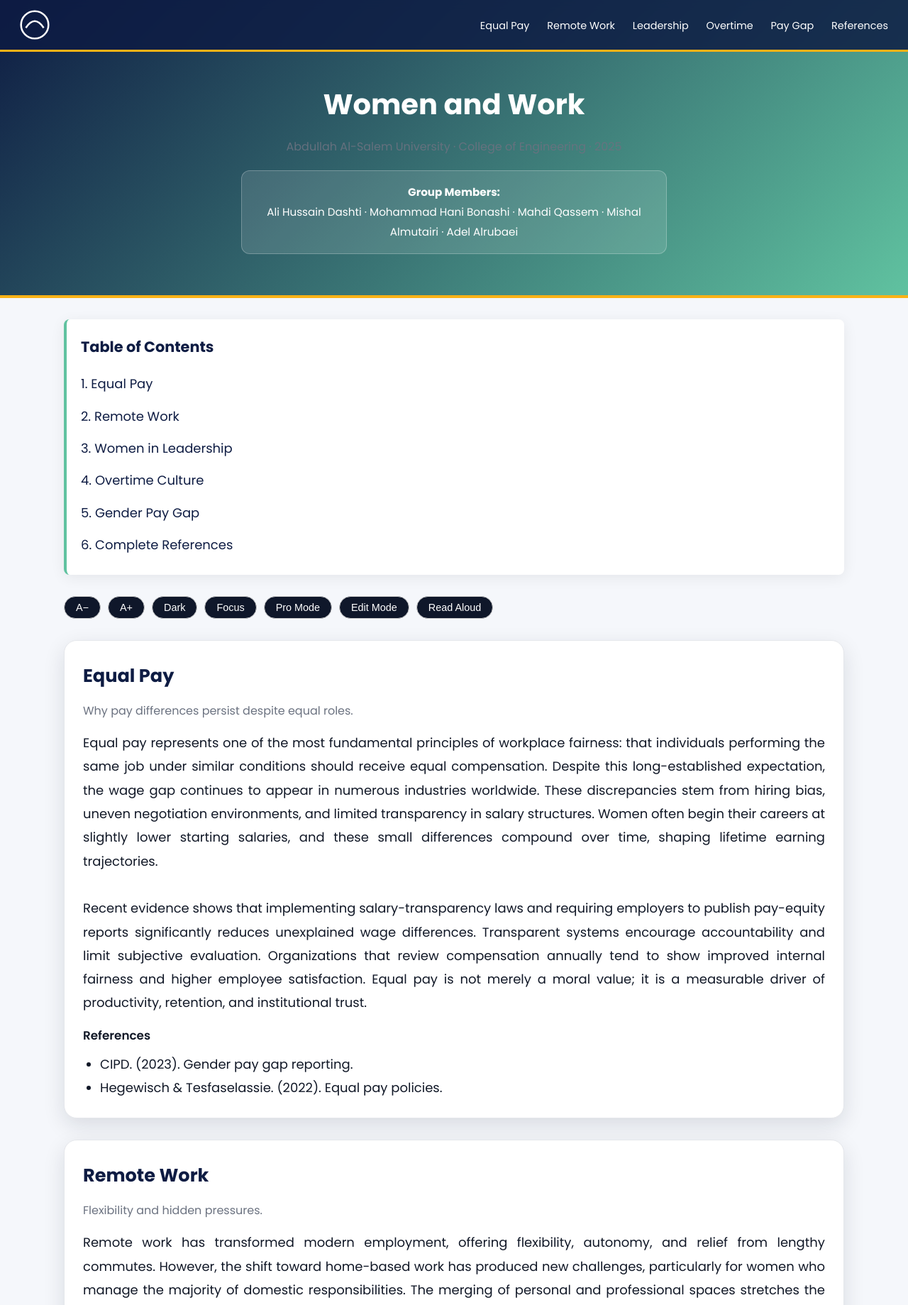
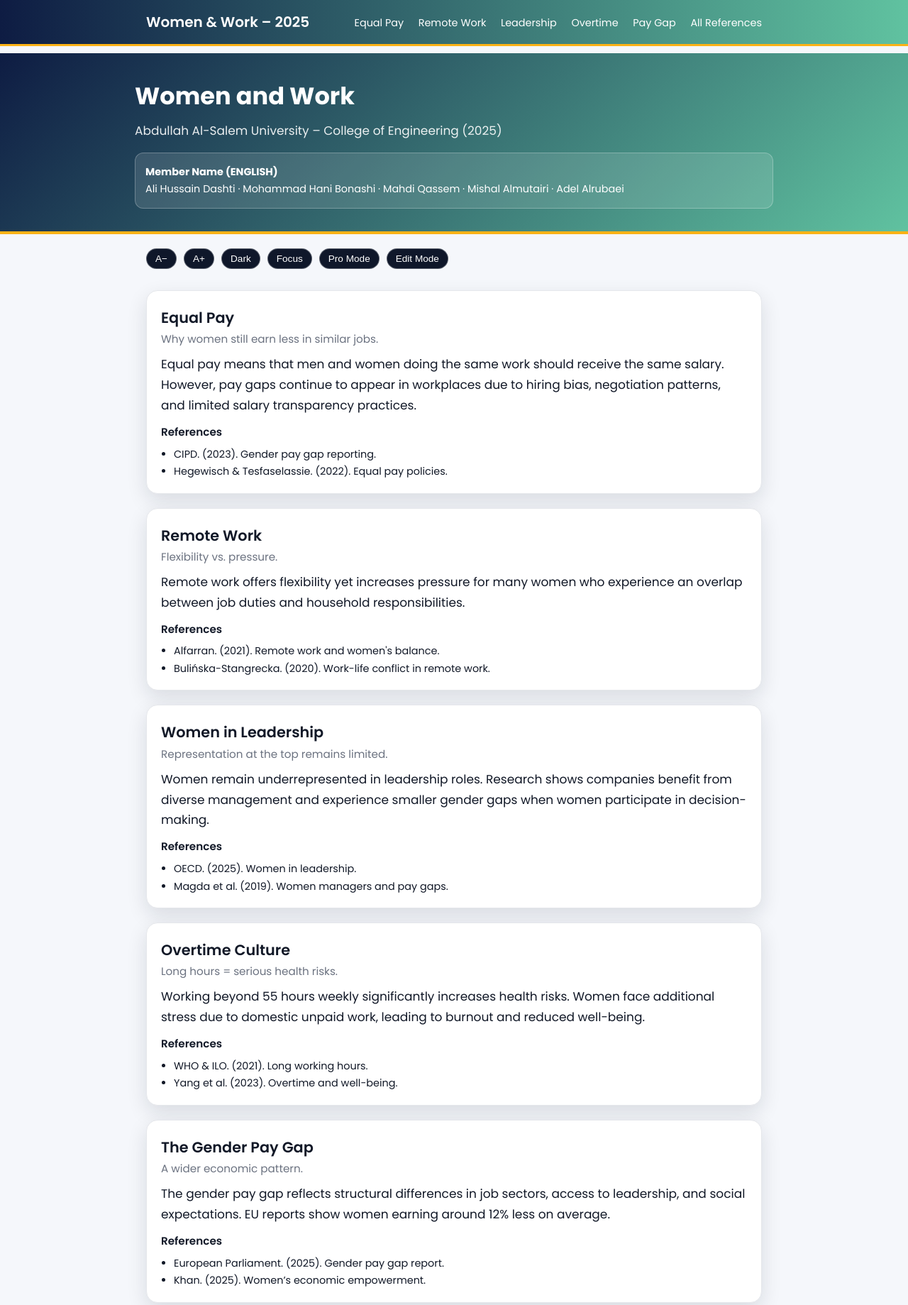
Before and after one commit to xdfymccy9p-maker/work-, a plain HTML site: page index.html in a window 1280 px wide. Shown: the top 1839 px of the page at 71% size. Drawn offline with Linux system fonts and the light colour scheme.

Commit message:
Update index.html
Signed-off-by: xdfymccy9p-maker <xdfymccy9p@privaterelay.appleid.com>

```diff
--- a/index.html
+++ b/index.html
@@ -1,351 +1,312 @@
 <!DOCTYPE html>
 <html lang="en">
 <head>
-<meta charset="UTF-8">
-<title>Women & Work – Group Project (2025)</title>
-<meta name="viewport" content="width=device-width, initial-scale=1">
+<meta charset="UTF-8" />
+<title>Women and Work – Group Project (2025)</title>
+<meta name="viewport" content="width=device-width, initial-scale=1" />
 
-<!-- Fonts -->
+<link rel="preconnect" href="https://fonts.googleapis.com">
+<link rel="preconnect" href="https://fonts.gstatic.com" crossorigin>
 <link href="https://fonts.googleapis.com/css2?family=Poppins:wght@300;400;500;600;700&family=Crimson+Text:wght@400;600;700&display=swap" rel="stylesheet">
 
 <style>
-/* ================= ROOT VARIABLES ================= */
 :root {
   --navy: #0e1c43;
   --teal: #60c2a0;
   --gold: #fbb216;
   --bg: #f5f7fb;
   --text: #111827;
-  --muted: #6b7280;
-  --card: #ffffff;
-  --fs: 18px;
-  --content: 1100px;
+  --text-muted: #6b7280;
+  --content-width: 900px;
+  --fs: 17px;
 }
 
-/* ================= RESET ================= */
-* { margin: 0; padding: 0; box-sizing: border-box; }
+/* RESET */
+* { box-sizing: border-box; margin: 0; padding: 0; }
 body {
   font-family: "Poppins", sans-serif;
   background: var(--bg);
+  font-size: var(--fs);
   color: var(--text);
-  font-size: var(--fs);
-  line-height: 1.85;
-  text-align: justify;
+  line-height: 1.7;
   -webkit-font-smoothing: antialiased;
 }
 
-/* ================= NAVBAR ================= */
+/* DARK MODE */
+body.dark {
+  background: #020617;
+  color: #e5e7eb;
+}
+body.dark a { color: #60c2a0; }
+body.dark .card {
+  background: #0a0f24;
+  border-color: #1e293b;
+}
+
+/* NAVBAR */
 .navbar {
   position: fixed;
   top: 0;
   width: 100%;
-  background: rgba(14,28,67,0.85);
-  backdrop-filter: blur(6px);
+  background: linear-gradient(90deg, var(--navy), var(--teal));
+  padding: 14px 0;
+  color: #fff;
+  z-index: 50;
+  border-bottom: 3px solid var(--gold);
+}
+.navbar .wrap {
+  max-width: var(--content-width);
+  margin: auto;
+  padding: 0 16px;
   display: flex;
   justify-content: space-between;
   align-items: center;
-  padding: 14px 28px;
-  border-bottom: 3px solid var(--gold);
-  z-index: 999;
 }
-.navbar a {
-  margin-left: 20px;
-  color: white;
+.navbar-title {
+  font-size: 1.25rem;
+  font-weight: 600;
+}
+.navbar-links a {
   text-decoration: none;
-  font-size: 0.9rem;
+  margin-left: 16px;
+  color: #fff;
+  font-size: .9rem;
+  border-bottom: 1px solid transparent;
   transition: .2s;
 }
-.navbar a:hover { opacity: 0.7; }
-
-/* Logo SVG */
-.logo {
-  width: 42px;
-  height: 42px;
-  fill: #fff;
+.navbar-links a:hover {
+  border-bottom: 1px solid #fff;
 }
 
-/* Progress bar */
-#progress {
-  position: fixed;
-  top: 0;
-  left: 0;
-  height: 4px;
-  background: var(--gold);
-  width: 0%;
-  z-index: 1000;
+/* HEADER */
+header.hero {
+  margin-top: 75px;
+  background: linear-gradient(135deg, var(--navy), var(--teal));
+  padding: 32px 20px;
+  color: #fff;
+  border-bottom: 4px solid var(--gold);
+}
+.hero-inner {
+  max-width: var(--content-width);
+  margin: auto;
+}
+.hero-title { font-size: 2.1rem; font-weight: 700; }
+.hero-sub { opacity: .9; margin-top: 6px; }
+
+.members-card {
+  margin-top: 16px;
+  background: rgba(255,255,255,0.12);
+  border: 1px solid rgba(255,255,255,0.25);
+  padding: 14px;
+  border-radius: 12px;
+  font-size: .9rem;
 }
 
-/* ================= HEADER ================= */
-header {
-  padding: 110px 20px 40px;
-  background: linear-gradient(135deg, var(--navy), var(--teal));
-  color: #fff;
-  text-align: center;
-  border-bottom: 4px solid var(--gold);
-}
-header h1 { font-size: 2.5rem; font-weight: 700; }
-header .sub { margin-top: 8px; opacity: 0.9; }
-
-.members {
-  margin: 18px auto;
-  padding: 16px;
-  background: rgba(255,255,255,0.12);
-  border: 1px solid rgba(255,255,255,0.25);
-  border-radius: 12px;
-  max-width: 600px;
-  font-size: 0.95rem;
-}
-
-/* ================= TABLE OF CONTENTS ================= */
-.toc {
-  max-width: var(--content);
-  margin: 30px auto;
-  padding: 20px;
-  background: #fff;
-  border-left: 4px solid var(--teal);
-  border-radius: 8px;
-  box-shadow: 0 4px 20px rgba(0,0,0,0.07);
-}
-.toc h2 { font-size: 1.3rem; margin-bottom: 10px; }
-.toc a {
-  display: block;
-  text-decoration: none;
-  color: var(--navy);
-  padding: 6px 0;
-  transition: 0.2s;
-}
-.toc a:hover { color: var(--gold); }
-
-/* ================= CONTENT ================= */
-section {
-  max-width: var(--content);
-  margin: 30px auto;
-  padding: 26px;
-  background: var(--card);
-  border-radius: 18px;
-  border: 1px solid #e5e7eb;
-  box-shadow: 0 10px 30px rgba(15,23,42,0.12);
-  transition: 0.3s;
-}
-section:hover { transform: translateY(-4px); }
-
-h2 { font-size: 1.6rem; color: var(--navy); margin-bottom: 10px; }
-.sub { font-size: 1rem; color: var(--muted); margin-bottom: 14px; }
-
-.refs-title { font-size: 1.05rem; margin-top: 14px; font-weight: 600; }
-.refs ul { margin-left: 24px; margin-top: 8px; }
-
-.footer {
-  margin-top: 40px;
-  padding: 26px;
-  text-align: center;
-  background: #0e1c43;
-  color: white;
-  font-size: 0.8rem;
-}
-
-/* ================= MODES ================= */
-body.dark {
-  background: #020617;
-  color: #e5e7eb;
-}
-body.dark section { background: #0a0f24; border-color: #1e293b; }
-body.pro { font-family: "Crimson Text", serif; font-size: 20px; }
-body.focus section { max-width: 800px; }
-
-/* Edit Mode */
-body.edit [data-editable] {
-  outline: 2px dashed var(--gold);
-  outline-offset: 4px;
-}
-
-/* Tools */
+/* TOOLS */
 .tools {
-  max-width: var(--content);
-  margin: 22px auto;
+  max-width: var(--content-width);
+  margin: 20px auto 0;
+  padding: 0 16px;
   display: flex;
   flex-wrap: wrap;
   gap: 10px;
 }
-.btn {
-  padding: 7px 16px;
-  border-radius: 999px;
-  border: 1px solid #ccc;
+.chip {
   background: #0f172a;
   color: #fff;
+  border-radius: 999px;
+  padding: 6px 12px;
+  font-size: .85rem;
+  border: 1px solid rgba(255,255,255,0.3);
   cursor: pointer;
-  font-size: .9rem;
-  transition: 0.2s;
+  transition: .2s;
 }
-.btn:hover { background: var(--gold); color: #000; }
+.chip:hover {
+  transform: translateY(-2px);
+  background: var(--gold);
+  color: #111;
+}
 
-/* Smooth scroll */
-html { scroll-behavior: smooth; }
+/* CONTENT */
+main {
+  max-width: var(--content-width);
+  margin: 30px auto 40px;
+  padding: 0 16px;
+}
+.card {
+  background: #fff;
+  border-radius: 16px;
+  padding: 20px 20px 18px;
+  margin-bottom: 20px;
+  border: 1px solid #e5e7eb;
+  box-shadow: 0 10px 28px rgba(15,23,42,0.12);
+}
+.section-title { font-size: 1.3rem; font-weight: 600; }
+.section-sub { font-size: .95rem; color: var(--text-muted); margin-bottom: 8px; }
+
+.refs-title { font-size: .95rem; font-weight: 600; margin-top: 10px; }
+.refs-list { font-size: .9rem; padding-left: 18px; margin-top: 6px; }
+
+/* PRO MODE */
+body.pro {
+  font-family: "Crimson Text", serif;
+  font-size: 18px;
+}
+body.pro p { text-align: justify; }
+
+/* FOCUS MODE */
+body.focus main { max-width: 700px; }
+
+/* EDIT MODE */
+body.edit [data-editable="true"] {
+  outline: 1px dashed var(--gold);
+  outline-offset: 4px;
+}
+
+/* FOOTER */
+footer {
+  text-align: center;
+  padding: 18px;
+  font-size: .8rem;
+  color: var(--text-muted);
+}
 </style>
 </head>
 
 <body>
 
-<div id="progress"></div>
-
 <!-- NAVBAR -->
 <div class="navbar">
-  <svg class="logo" viewBox="0 0 100 100">
-    <circle cx="50" cy="50" r="46" stroke="white" stroke-width="6" fill="none"/>
-    <path d="M20 60 Q50 15 80 60" stroke="white" stroke-width="6" fill="none"/>
-  </svg>
-  <div>
+  <div class="wrap">
+    <div class="navbar-title">Women & Work – 2025</div>
+    <div class="navbar-links">
       <a href="#equal">Equal Pay</a>
       <a href="#remote">Remote Work</a>
       <a href="#lead">Leadership</a>
       <a href="#over">Overtime</a>
       <a href="#gap">Pay Gap</a>
-    <a href="#allrefs">References</a>
+      <a href="#all-references">All References</a>
+    </div>
   </div>
 </div>
 
 <!-- HEADER -->
-<header>
-  <h1>Women and Work</h1>
-  <div class="sub">Abdullah Al-Salem University · College of Engineering · 2025</div>
+<header class="hero">
+  <div class="hero-inner">
+    <h1 class="hero-title">Women and Work</h1>
+    <div class="hero-sub">Abdullah Al-Salem University – College of Engineering (2025)</div>
 
-  <div class="members">
-    <strong>Group Members:</strong><br>
+    <div class="members-card">
+      <strong>Member Name (ENGLISH)</strong><br>
       Ali Hussain Dashti · Mohammad Hani Bonashi · Mahdi Qassem · Mishal Almutairi · Adel Alrubaei
+    </div>
   </div>
 </header>
 
-<!-- TABLE OF CONTENTS -->
-<div class="toc">
-  <h2>Table of Contents</h2>
-  <a href="#equal">1. Equal Pay</a>
-  <a href="#remote">2. Remote Work</a>
-  <a href="#lead">3. Women in Leadership</a>
-  <a href="#over">4. Overtime Culture</a>
-  <a href="#gap">5. Gender Pay Gap</a>
-  <a href="#allrefs">6. Complete References</a>
+<!-- READING TOOLS -->
+<div class="tools">
+  <button class="chip" onclick="changeFont(-1)">A−</button>
+  <button class="chip" onclick="changeFont(1)">A+</button>
+  <button class="chip" onclick="toggleDark()">Dark</button>
+  <button class="chip" onclick="toggleFocus()">Focus</button>
+  <button class="chip" onclick="togglePro()">Pro Mode</button>
+  <button class="chip" onclick="toggleEdit()">Edit Mode</button>
 </div>
 
-<!-- TOOLS -->
-<div class="tools">
-  <button class="btn" onclick="changeFont(-1)">A−</button>
-  <button class="btn" onclick="changeFont(1)">A+</button>
-  <button class="btn" onclick="toggleDark()">Dark</button>
-  <button class="btn" onclick="toggleFocus()">Focus</button>
-  <button class="btn" onclick="togglePro()">Pro Mode</button>
-  <button class="btn" onclick="toggleEdit()">Edit Mode</button>
-  <button class="btn" onclick="readText()">Read Aloud</button>
-</div>
+<main>
 
-<!-- ================= SECTIONS ================= -->
+<!-- EQUAL PAY -->
+<section id="equal" class="card">
+  <h2 class="section-title">Equal Pay</h2>
+  <p class="section-sub">Why women still earn less in similar jobs.</p>
 
-<section id="equal">
-<h2>Equal Pay</h2>
-<div class="sub">Why pay differences persist despite equal roles.</div>
-
-<p data-editable>
-Equal pay represents one of the most fundamental principles of workplace fairness: that individuals performing the same job under similar conditions should receive equal compensation. Despite this long-established expectation, the wage gap continues to appear in numerous industries worldwide. These discrepancies stem from hiring bias, uneven negotiation environments, and limited transparency in salary structures. Women often begin their careers at slightly lower starting salaries, and these small differences compound over time, shaping lifetime earning trajectories.
-<br><br>
-Recent evidence shows that implementing salary-transparency laws and requiring employers to publish pay-equity reports significantly reduces unexplained wage differences. Transparent systems encourage accountability and limit subjective evaluation. Organizations that review compensation annually tend to show improved internal fairness and higher employee satisfaction. Equal pay is not merely a moral value; it is a measurable driver of productivity, retention, and institutional trust.
+  <p data-editable="true">
+    Equal pay means that men and women doing the same work should receive the same salary.
+    However, pay gaps continue to appear in workplaces due to hiring bias, negotiation patterns,
+    and limited salary transparency practices.
   </p>
 
   <div class="refs-title">References</div>
-<div class="refs">
-<ul>
+  <ul class="refs-list">
     <li>CIPD. (2023). Gender pay gap reporting.</li>
     <li>Hegewisch & Tesfaselassie. (2022). Equal pay policies.</li>
   </ul>
-</div>
 </section>
 
+<!-- REMOTE WORK -->
+<section id="remote" class="card">
+  <h2 class="section-title">Remote Work</h2>
+  <p class="section-sub">Flexibility vs. pressure.</p>
 
-<section id="remote">
-<h2>Remote Work</h2>
-<div class="sub">Flexibility and hidden pressures.</div>
-
-<p data-editable>
-Remote work has transformed modern employment, offering flexibility, autonomy, and relief from lengthy commutes. However, the shift toward home-based work has produced new challenges, particularly for women who manage the majority of domestic responsibilities. The merging of personal and professional spaces stretches the workday beyond traditional boundaries. Many women report higher emotional strain, constant digital availability, and difficulty separating rest from responsibility.
-<br><br>
-Research highlights that remote-work outcomes depend heavily on organizational expectations. Workplaces that provide flexible scheduling, manageable communication loads, and mental-health support tend to reduce stress and prevent burnout. Conversely, environments that push constant responsiveness or poorly defined boundaries can intensify gender-based workload inequalities. Remote work can support work-life balance—but only when paired with thoughtful management and equitable policies.
+  <p data-editable="true">
+    Remote work offers flexibility yet increases pressure for many women who experience an overlap
+    between job duties and household responsibilities.
   </p>
 
   <div class="refs-title">References</div>
-<div class="refs">
-<ul>
+  <ul class="refs-list">
     <li>Alfarran. (2021). Remote work and women's balance.</li>
     <li>Bulińska-Stangrecka. (2020). Work-life conflict in remote work.</li>
   </ul>
-</div>
 </section>
 
+<!-- LEADERSHIP -->
+<section id="lead" class="card">
+  <h2 class="section-title">Women in Leadership</h2>
+  <p class="section-sub">Representation at the top remains limited.</p>
 
-<section id="lead">
-<h2>Women in Leadership</h2>
-<div class="sub">Why representation matters.</div>
-
-<p data-editable>
-Women remain significantly underrepresented in leadership roles across industries, despite substantial growth in workforce participation. Studies consistently show that leadership teams with strong gender diversity benefit from richer perspectives, balanced decision-making, and improved organizational outcomes. Companies with more women in management positions often experience narrower wage gaps and stronger mentorship cultures.
-<br><br>
-Barriers limiting women’s leadership progression include unconscious bias, limited access to high-level mentorship, and career interruptions related to family responsibilities. These structural challenges contribute to slower advancement, fewer promotions, and decreased visibility in decision-making spaces. Creating equitable pathways to leadership requires transparent promotion criteria, supportive organisational policies, and long-term investment in mentorship programs. Increasing women’s representation in leadership is not symbolic—it improves performance, innovation, and organizational resilience.
+  <p data-editable="true">
+    Women remain underrepresented in leadership roles. Research shows companies benefit from diverse
+    management and experience smaller gender gaps when women participate in decision-making.
   </p>
 
   <div class="refs-title">References</div>
-<div class="refs">
-<ul>
+  <ul class="refs-list">
     <li>OECD. (2025). Women in leadership.</li>
     <li>Magda et al. (2019). Women managers and pay gaps.</li>
   </ul>
-</div>
 </section>
 
+<!-- OVERTIME -->
+<section id="over" class="card">
+  <h2 class="section-title">Overtime Culture</h2>
+  <p class="section-sub">Long hours = serious health risks.</p>
 
-<section id="over">
-<h2>Overtime Culture</h2>
-<div class="sub">Long hours and long-term consequences.</div>
-
-<p data-editable>
-Overtime culture remains a persistent challenge in workplaces that equate long hours with dedication, productivity, or commitment. Yet research from the World Health Organization demonstrates that working more than 55 hours per week significantly increases the risk of cardiovascular disease, chronic fatigue, and stress-related disorders. Women are disproportionately affected due to additional unpaid household work, creating a dual burden that stretches both time and energy.
-<br><br>
-Extended workloads reduce productivity over time and damage well-being. Many women describe emotional exhaustion and burnout when balancing high professional demands with family responsibilities. Organizational reliance on excessive overtime leads to disengagement and turnover. Healthy workplaces prioritize manageable workloads, enforce boundaries, and cultivate cultures where rest is valued. Addressing overtime is a public-health requirement—not simply a personal choice.
+  <p data-editable="true">
+    Working beyond 55 hours weekly significantly increases health risks. Women face additional stress
+    due to domestic unpaid work, leading to burnout and reduced well-being.
   </p>
 
   <div class="refs-title">References</div>
-<div class="refs">
-<ul>
+  <ul class="refs-list">
     <li>WHO & ILO. (2021). Long working hours.</li>
     <li>Yang et al. (2023). Overtime and well-being.</li>
   </ul>
-</div>
 </section>
 
+<!-- PAY GAP -->
+<section id="gap" class="card">
+  <h2 class="section-title">The Gender Pay Gap</h2>
+  <p class="section-sub">A wider economic pattern.</p>
 
-<section id="gap">
-<h2>Gender Pay Gap</h2>
-<div class="sub">Structural causes beyond individual choices.</div>
-
-<p data-editable>
-The gender pay gap reflects a broad societal pattern in which women earn less than men across most economic sectors. Contrary to popular assumptions, the gap cannot be explained solely by individual choices or differences in career paths. Instead, it emerges from structural issues such as occupational segregation, reduced access to leadership, interruptions in employment due to caregiving, and persistent gender stereotypes affecting hiring and promotion.
-<br><br>
-EU data show that women earn approximately 12% less than men on average, with wider gaps in high-pay technical and leadership fields. Career interruptions—often for maternity or family care—slow wage growth and reduce lifetime earnings. Policy tools such as childcare support, transparent pay frameworks, and inclusive leadership programs are effective in narrowing wage disparities. Closing the gender pay gap is not only an equity goal—it strengthens national productivity and supports long-term economic resilience.
+  <p data-editable="true">
+    The gender pay gap reflects structural differences in job sectors, access to leadership,
+    and social expectations. EU reports show women earning around 12% less on average.
   </p>
 
   <div class="refs-title">References</div>
-<div class="refs">
-<ul>
+  <ul class="refs-list">
     <li>European Parliament. (2025). Gender pay gap report.</li>
     <li>Khan. (2025). Women’s economic empowerment.</li>
   </ul>
-</div>
 </section>
 
+<!-- FULL REFERENCES SECTION -->
+<section id="all-references" class="card">
+  <h2 class="section-title">Complete References</h2>
+  <p class="section-sub">All sources used across the project.</p>
 
-<!-- ================= FULL REFERENCES ================= -->
-
-<section id="allrefs">
-<h2>Complete References</h2>
-<div class="sub">All sources used across the project.</div>
-
-<ul>
+  <ul class="refs-list">
     <li>Alfarran. (2021). Remote work and women's balance.</li>
     <li>Bulińska-Stangrecka. (2020). Work-life conflict.</li>
     <li>CIPD. (2023). Gender pay gap reporting.</li>
@@ -359,38 +320,26 @@ EU data show that women earn approximately 12% less than men on average, with wi
   </ul>
 </section>
 
-<!-- ================= FOOTER ================= -->
+</main>
 
-<div class="footer">
-  © 2025 · Abdullah Al-Salem University · Women & Work Project
-</div>
+<footer>
+Women and Work – Group Project (2025) · Abdullah Al-Salem University · Academic Writing
+</footer>
 
-<!-- ================= JAVASCRIPT ================= -->
-
+<!-- JS -->
 <script>
-// Progress bar
-window.onscroll = function () {
-  let winScroll = document.body.scrollTop || document.documentElement.scrollTop;
-  let height = document.documentElement.scrollHeight - document.documentElement.clientHeight;
-  let scrolled = (winScroll / height) * 100;
-  document.getElementById("progress").style.width = scrolled + "%";
-};
-
-// Font size controls
-let fs = 18;
+let fs = 17;
 function changeFont(n) {
-  fs = Math.min(24, Math.max(14, fs + n));
+  fs = Math.min(22, Math.max(14, fs + n));
   document.documentElement.style.setProperty("--fs", fs + "px");
 }
-
-// Modes
 function toggleDark() { document.body.classList.toggle("dark"); }
 function toggleFocus() { document.body.classList.toggle("focus"); }
 function togglePro() { document.body.classList.toggle("pro"); }
 
-// Edit mode
 const PASS = "AASU2025";
 let editing = false;
+
 function toggleEdit() {
   if (!editing) {
     let p = prompt("Enter edit password:");
@@ -398,20 +347,13 @@ function toggleEdit() {
     editing = true;
     document.body.classList.add("edit");
     document.querySelectorAll("[data-editable]").forEach(el => el.contentEditable = "true");
+    alert("Edit Mode Enabled.");
   } else {
     editing = false;
     document.body.classList.remove("edit");
     document.querySelectorAll("[data-editable]").forEach(el => el.contentEditable = "false");
   }
 }
-
-// Read aloud
-function readText() {
-  let text = document.body.innerText;
-  let s = new SpeechSynthesisUtterance(text);
-  s.lang = "en-US";
-  speechSynthesis.speak(s);
-}
 </script>
 
 </body>
```
Lines whose indentation alone changed are shown as unchanged.
